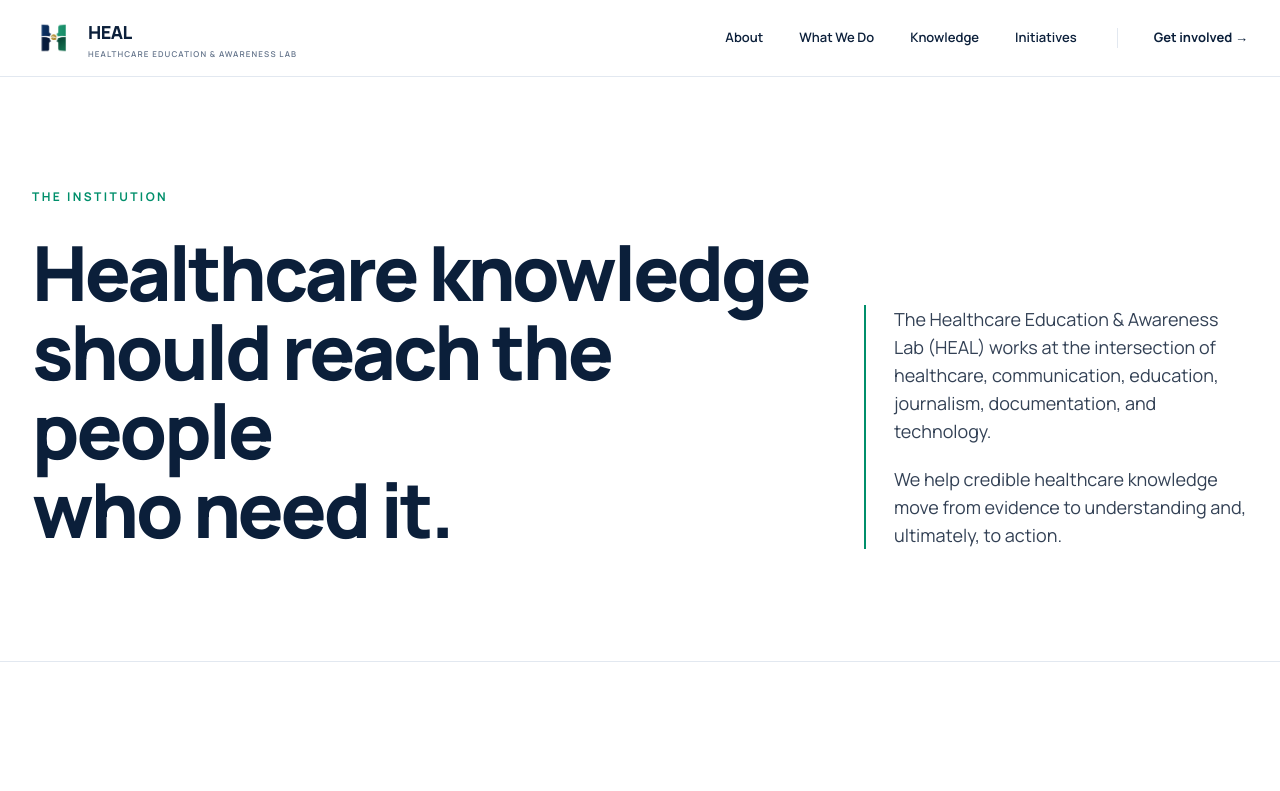
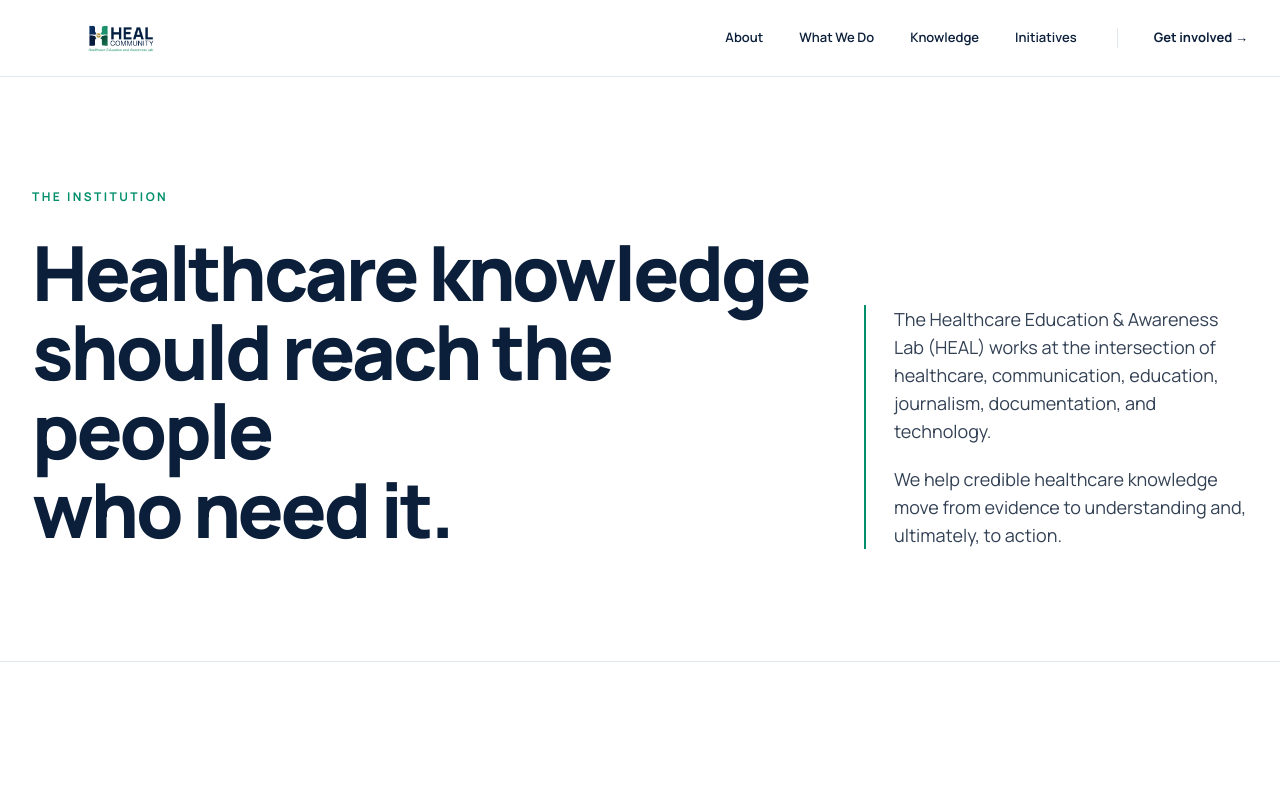
Before and after one commit to HEAL-Community/heal-website, a Next.js app in the folder apps/web/: page /about in a window 1280 px wide. Shown: the top 791 px of the page. Built offline with nearby package versions, Linux system fonts and the light colour scheme.

Commit message:
feat: replace text logos with image in site-footer and site-header
Co-authored-by: AbdulRaheem Olurode <183245201+PeerlessDON25@users.noreply.github.com>

```diff
--- a/apps/web/components/site-footer.tsx
+++ b/apps/web/components/site-footer.tsx
@@ -1,3 +1,4 @@
+import Image from "next/image";
 import Link from "next/link";
 
 const exploreLinks = [
@@ -112,13 +113,13 @@ export default function SiteFooter() {
               className="inline-flex items-center gap-3"
               aria-label="HEAL Community home"
             >
-              <span className="flex h-9 w-9 items-center justify-center border border-white text-sm font-extrabold tracking-tight">
-                H
-              </span>
-
-              <span className="text-xl font-extrabold tracking-[-0.03em]">
-                HEAL
-              </span>
+              <Image
+                src="/heal-community-logo.png"
+                alt="HEAL Community"
+                width={240}
+                height={90}
+                className="h-auto w-[180px] object-contain"
+              />
             </Link>
 
             <p className="mt-6 text-xs font-semibold uppercase tracking-[0.16em] text-heal-gold">
--- a/apps/web/components/site-header.tsx
+++ b/apps/web/components/site-header.tsx
@@ -24,28 +24,14 @@ export default function SiteHeader() {
           aria-label="HEAL Community home"
           onClick={() => setMenuOpen(false)}
         >
-          {/* HEAL Symbol */}
-          <div className="relative flex h-11 w-11 shrink-0 items-center justify-center">
-            <Image
-              src="/heal-symbol.png"
-              alt="HEAL"
-              width={44}
-              height={36}
-              priority
-              className="h-auto w-11 object-contain transition-transform duration-300 group-hover:scale-[1.04]"
-            />
-          </div>
-
-          {/* Institutional Name */}
-          <div className="leading-none">
-            <div className="text-lg font-extrabold tracking-[-0.03em] text-heal-navy transition-colors duration-300 group-hover:text-heal-emerald">
-              HEAL
-            </div>
-
-            <div className="mt-1 hidden text-[8px] font-semibold uppercase tracking-[0.14em] text-heal-slate sm:block">
-              Healthcare Education & Awareness Lab
-            </div>
-          </div>
+          <Image
+            src="/heal-community-logo.png"
+            alt="HEAL Community"
+            width={192}
+            height={72}
+            priority
+            className="h-auto w-[150px] object-contain transition-transform duration-300 group-hover:scale-[1.02] sm:w-[180px]"
+          />
         </Link>
 
         {/* Desktop Navigation */}
```
Also changed, not shown: apps/web/public/heal-community-logo.png (added).
